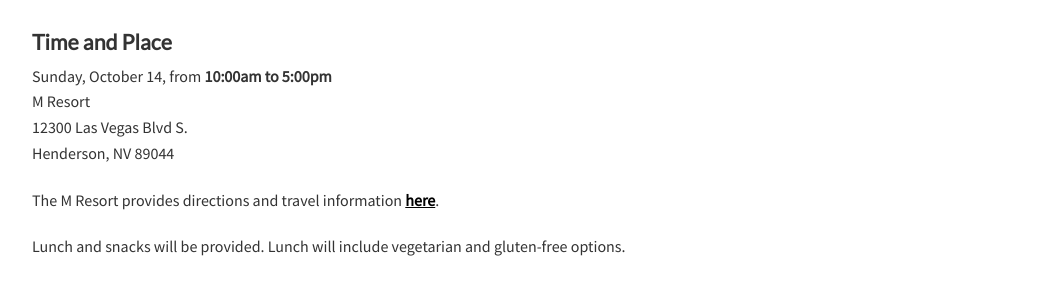
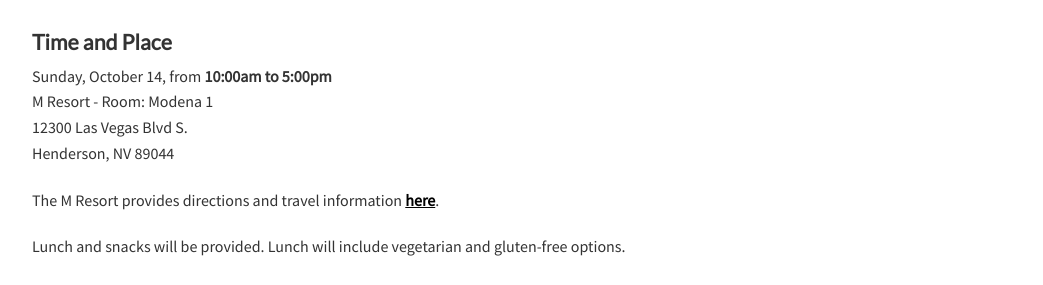
Before and after one commit to civic-switchboard/civic-switchboard.github.io.first, a Jekyll site: the page built from workshop-lv.html, in a window 1280 px wide and 900 px high. Shown: the part 191-476 px from the top of the window, without its empty margins (118-1161 px from the left). Built offline with Jekyll 4.4.1, drawn with Linux system fonts in a browser that asks for light colours; nearby versions of some CDN libraries.

Commit message:
update room

```diff
--- a/workshop-lv.html
+++ b/workshop-lv.html
@@ -13,7 +13,7 @@
         <h4>Time and Place</h4>
         <p>
             Sunday, October 14, from <b>10:00am to 5:00pm</b><br/>
-            M Resort<br/>
+            M Resort - Room: Modena 1 <br/>
             12300 Las Vegas Blvd S.<br/>
             Henderson, NV 89044  <br/>
         </p>
```
